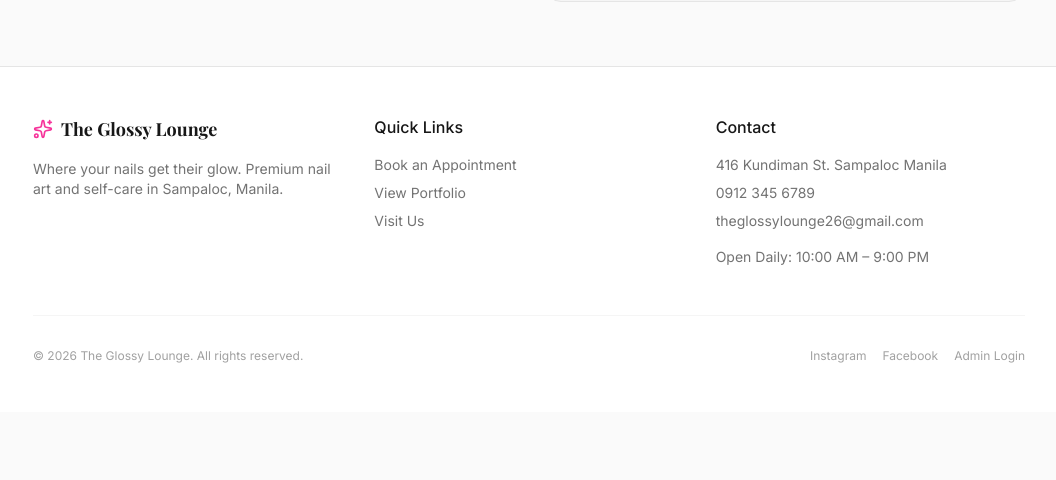
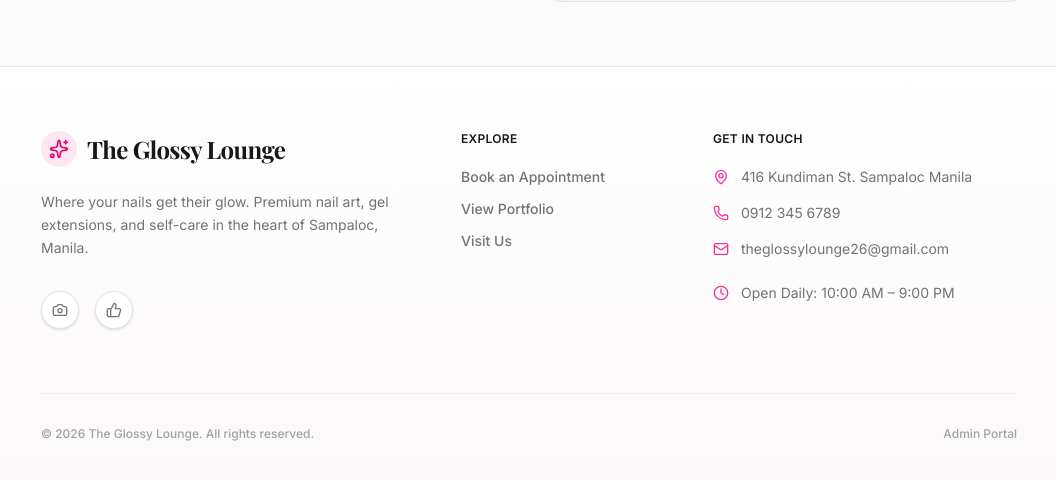
Before and after one commit to justincornelio2019-eng/the-glossy-lounge2, a Next.js app: page / in a window 1280 px wide. Shown: the part 1381-1861 px from the top of the page, without its empty margins (111-1167 px from the left). Before the commit the page ends 1793 px from the top, so only its background shows below. Built offline with nearby package versions, Linux system fonts and the light colour scheme; no server answers; the database is empty; grey boxes are pictures that could not be loaded; a web font is replaced by a local one.

Commit message:
style: premium footer redesign and fix icon imports

```diff
--- a/src/components/layout/Footer.tsx
+++ b/src/components/layout/Footer.tsx
@@ -1,65 +1,95 @@
 // src/components/layout/Footer.tsx
 import Link from "next/link";
-import { Sparkles } from "lucide-react";
+import { Sparkles, MapPin, Phone, Mail, Clock, Camera, ThumbsUp } from "lucide-react";
 
 export function Footer() {
   return (
-    <footer className="bg-white border-t border-neutral-200 mt-auto">
-      <div className="max-w-5xl mx-auto px-4 py-12">
-        <div className="grid grid-cols-1 md:grid-cols-3 gap-8">
+    <footer className="bg-gradient-to-b from-white to-pink-50/30 border-t border-neutral-200 mt-auto">
+      <div className="max-w-5xl mx-auto px-6 py-16">
 
-          {/* Brand */}
-          <div className="space-y-4">
-            <Link href="/" className="flex items-center gap-2">
-              <Sparkles className="w-5 h-5 text-pink-500" />
-              <span className="font-serif font-bold text-lg text-neutral-900">
+        <div className="grid grid-cols-1 md:grid-cols-12 gap-12 md:gap-8">
+
+          {/* Brand & Description (Spans 5 columns on desktop) */}
+          <div className="md:col-span-5 space-y-6">
+            <Link href="/" className="flex items-center gap-2.5">
+              <div className="p-2 bg-pink-100 rounded-full">
+                <Sparkles className="w-5 h-5 text-pink-600" />
+              </div>
+              <span className="font-serif font-bold text-2xl tracking-tight text-neutral-900">
                 The Glossy Lounge
               </span>
             </Link>
-            <p className="text-sm text-neutral-500">
-              Where your nails get their glow. Premium nail art and self-care in Sampaloc, Manila.
+            <p className="text-neutral-500 text-sm leading-relaxed max-w-sm">
+              Where your nails get their glow. Premium nail art, gel extensions, and self-care in the heart of Sampaloc, Manila.
             </p>
+            <div className="flex items-center gap-4 pt-2">
+              <a href="https://instagram.com" target="_blank" rel="noreferrer" className="p-2.5 bg-white border border-neutral-200 rounded-full text-neutral-500 hover:text-pink-600 hover:border-pink-200 hover:bg-pink-50 transition-all shadow-sm">
+                <Camera className="w-4 h-4" />
+              </a>
+              <a href="https://facebook.com" target="_blank" rel="noreferrer" className="p-2.5 bg-white border border-neutral-200 rounded-full text-neutral-500 hover:text-pink-600 hover:border-pink-200 hover:bg-pink-50 transition-all shadow-sm">
+                <ThumbsUp className="w-4 h-4" />
+              </a>
+            </div>
           </div>
 
-          {/* Quick Links */}
-          <div>
-            <h3 className="font-medium text-neutral-900 mb-4">Quick Links</h3>
-            <ul className="space-y-2 text-sm text-neutral-500">
-              <li><Link href="/book" className="hover:text-pink-600 transition-colors">Book an Appointment</Link></li>
-              <li><Link href="/gallery" className="hover:text-pink-600 transition-colors">View Portfolio</Link></li>
-              <li><Link href="/contact" className="hover:text-pink-600 transition-colors">Visit Us</Link></li>
+          {/* Quick Links (Spans 3 columns) */}
+          <div className="md:col-span-3 space-y-5">
+            <h3 className="font-semibold text-neutral-900 tracking-wide uppercase text-xs">Explore</h3>
+            <ul className="space-y-3 text-sm text-neutral-500 font-medium">
+              <li>
+                <Link href="/book" className="hover:text-pink-600 transition-colors flex items-center gap-2">
+                  Book an Appointment
+                </Link>
+              </li>
+              <li>
+                <Link href="/gallery" className="hover:text-pink-600 transition-colors flex items-center gap-2">
+                  View Portfolio
+                </Link>
+              </li>
+              <li>
+                <Link href="/contact" className="hover:text-pink-600 transition-colors flex items-center gap-2">
+                  Visit Us
+                </Link>
+              </li>
             </ul>
           </div>
 
-          {/* Contact */}
-          <div>
-            <h3 className="font-medium text-neutral-900 mb-4">Contact</h3>
-            <ul className="space-y-2 text-sm text-neutral-500">
-              <li>416 Kundiman St. Sampaloc Manila</li>
-              <li>0912 345 6789</li>
-              <li>theglossylounge26@gmail.com</li>
-              <li className="pt-2">Open Daily: 10:00 AM – 9:00 PM</li>
+          {/* Contact Info (Spans 4 columns) */}
+          <div className="md:col-span-4 space-y-5">
+            <h3 className="font-semibold text-neutral-900 tracking-wide uppercase text-xs">Get in Touch</h3>
+            <ul className="space-y-4 text-sm text-neutral-500">
+              <li className="flex items-start gap-3">
+                <MapPin className="w-4 h-4 text-pink-500 shrink-0 mt-0.5" />
+                <span>416 Kundiman St. Sampaloc Manila</span>
+              </li>
+              <li className="flex items-center gap-3">
+                <Phone className="w-4 h-4 text-pink-500 shrink-0" />
+                <a href="tel:+639123456789" className="hover:text-pink-600 transition-colors">0912 345 6789</a>
+              </li>
+              <li className="flex items-center gap-3">
+                <Mail className="w-4 h-4 text-pink-500 shrink-0" />
+                <a href="mailto:theglossylounge26@gmail.com" className="hover:text-pink-600 transition-colors">theglossylounge26@gmail.com</a>
+              </li>
+              <li className="flex items-center gap-3 pt-2">
+                <Clock className="w-4 h-4 text-pink-500 shrink-0" />
+                <span>Open Daily: 10:00 AM – 9:00 PM</span>
+              </li>
             </ul>
           </div>
         </div>
 
         {/* Bottom Bar */}
-        <div className="mt-12 pt-8 border-t border-neutral-100 flex flex-col md:flex-row items-center justify-between gap-4">
-          <p className="text-xs text-neutral-400">
+        <div className="mt-16 pt-8 border-t border-neutral-200/60 flex flex-col md:flex-row items-center justify-between gap-4 pb-28 md:pb-0">
+          <p className="text-xs text-neutral-400 font-medium">
             © {new Date().getFullYear()} The Glossy Lounge. All rights reserved.
           </p>
-          <div className="flex items-center gap-4 text-xs text-neutral-400">
-            <Link href="https://instagram.com" target="_blank" rel="noreferrer" className="hover:text-pink-500 transition-colors">
-              Instagram
-            </Link>
-            <Link href="https://facebook.com" target="_blank" rel="noreferrer" className="hover:text-pink-500 transition-colors">
-              Facebook
-            </Link>
-            <Link href="/admin/login" className="hover:text-neutral-600 transition-colors">
-              Admin Login
+          <div className="flex items-center gap-6 text-xs text-neutral-400 font-medium">
+            <Link href="/admin/login" className="hover:text-neutral-900 transition-colors">
+              Admin Portal
             </Link>
           </div>
         </div>
+
       </div>
     </footer>
   );
```
